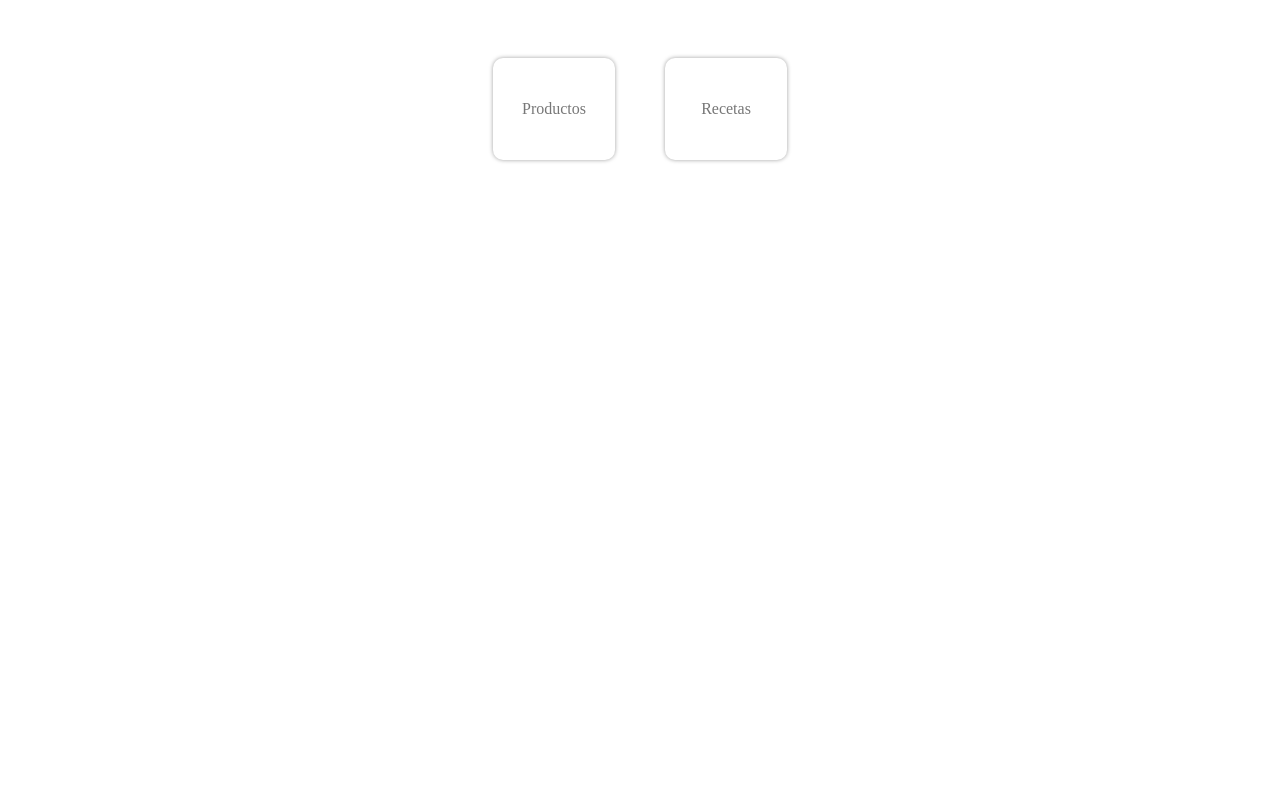
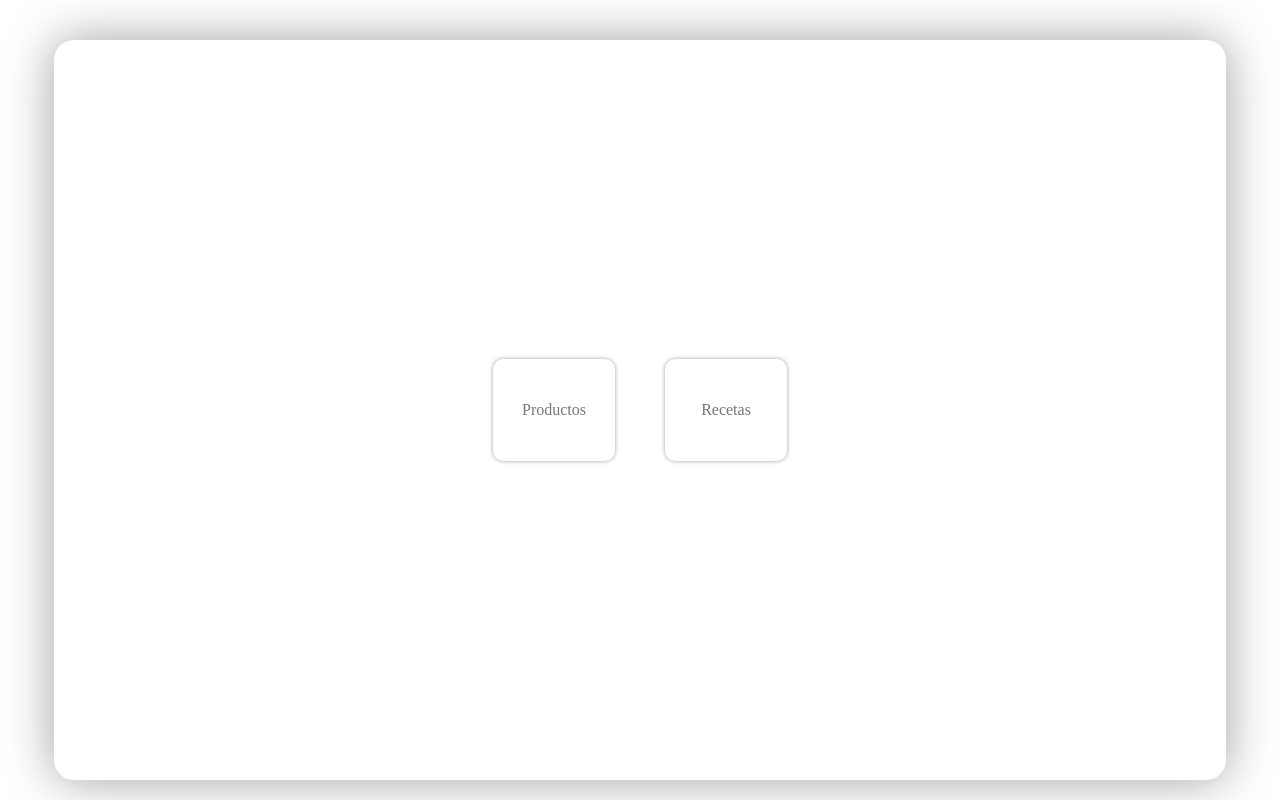
Before and after one commit to zenx5/recipe-food, a Next.js app: page / in a window 1280 px wide. Built offline with nearby package versions, Linux system fonts and the light colour scheme.

Commit message:
feat(calculate/page.tsx): add 'Volver' button to return to products page style(global.css): add styles for 'Volver' button

```diff
--- a/src/app/calculate/page.tsx
+++ b/src/app/calculate/page.tsx
@@ -1,3 +1,4 @@
+import Link from "next/link";
 import { MarkdownTable } from "../components";
 import { generateShoppingList, generateMenu } from "./actions";
 
@@ -26,5 +27,8 @@ export default async function CalculatePage () {
         <div style={{ marginTop:15 }}>
             <MarkdownTable content={menu} />
         </div>
+        <div style={{ display:'flex', justifyContent:'center', alignItems:'center', marginTop:'50px' }}>
+            <Link href='/products' className='button'>Volver</Link>
+        </div>
     </div>
 }
--- a/src/app/global.css
+++ b/src/app/global.css
@@ -1,3 +1,4 @@
+
 .title-h3 {
     text-align: center;
     margin: 50px auto 30px auto;
@@ -9,7 +10,17 @@
     align-items: center;
     justify-content: center;
     gap:50px;
+    background-color: #fff;
+    box-shadow: 0 0 50px #a0a0a0;
+    height:90vh;
+    width: 90vw;;
+    padding: 10px;
+    margin: auto;
+    margin-top: 5vh;
+    border-radius: 20px;
 }
+
+
 
 .card {
     display: flex;
@@ -33,3 +44,19 @@
     box-shadow: 0px 0px 6px #077;
     font-weight: 700;
 }
+
+.button {
+    text-decoration: none;
+    border: 1px solid #a0a0a0;
+    border-radius: 8px;
+    padding: 10px 20px;
+    color: #555
+}
+
+.button:hover {
+    background-color: #eee;
+}
+
+.button:active {
+    background-color: #ddd;
+}
```
